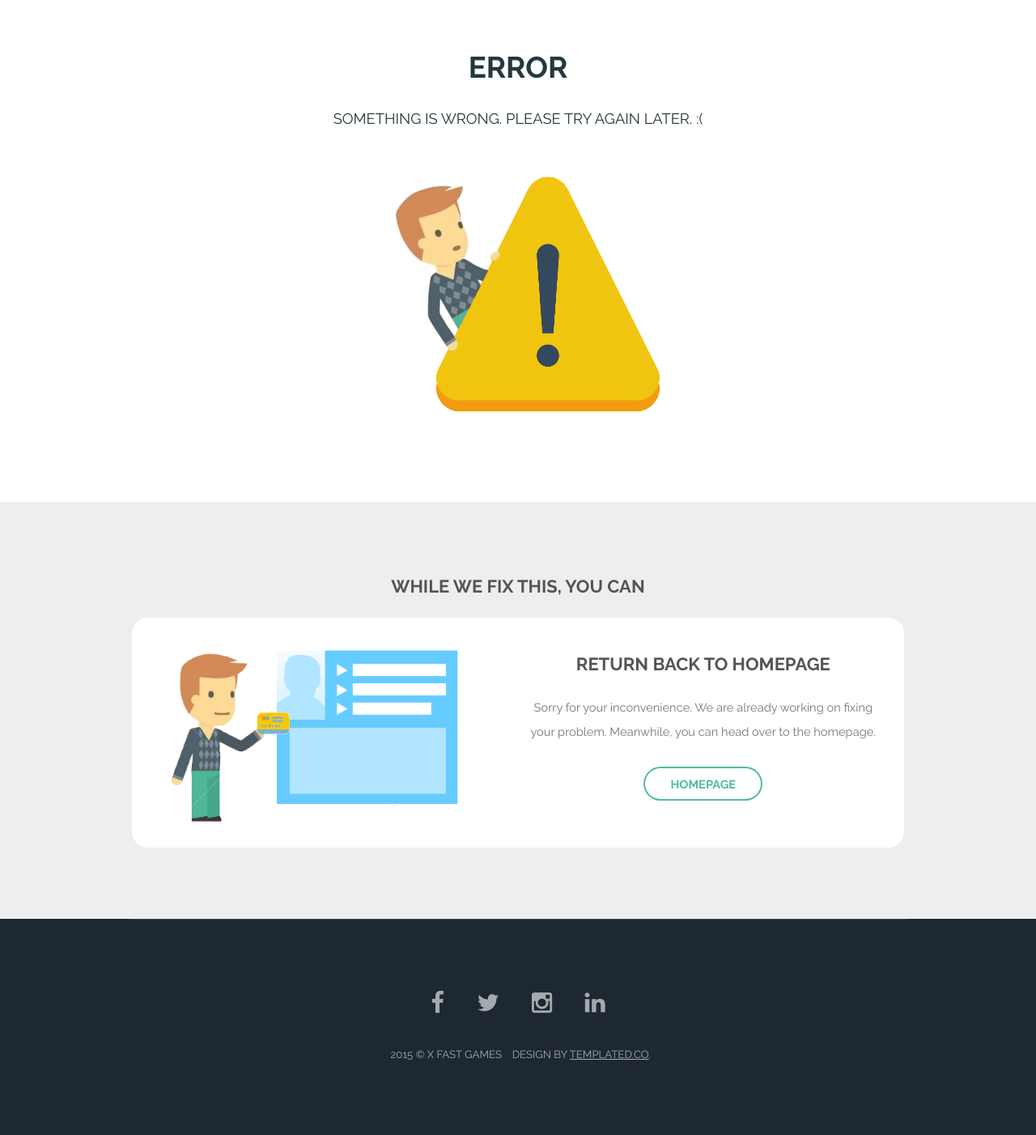
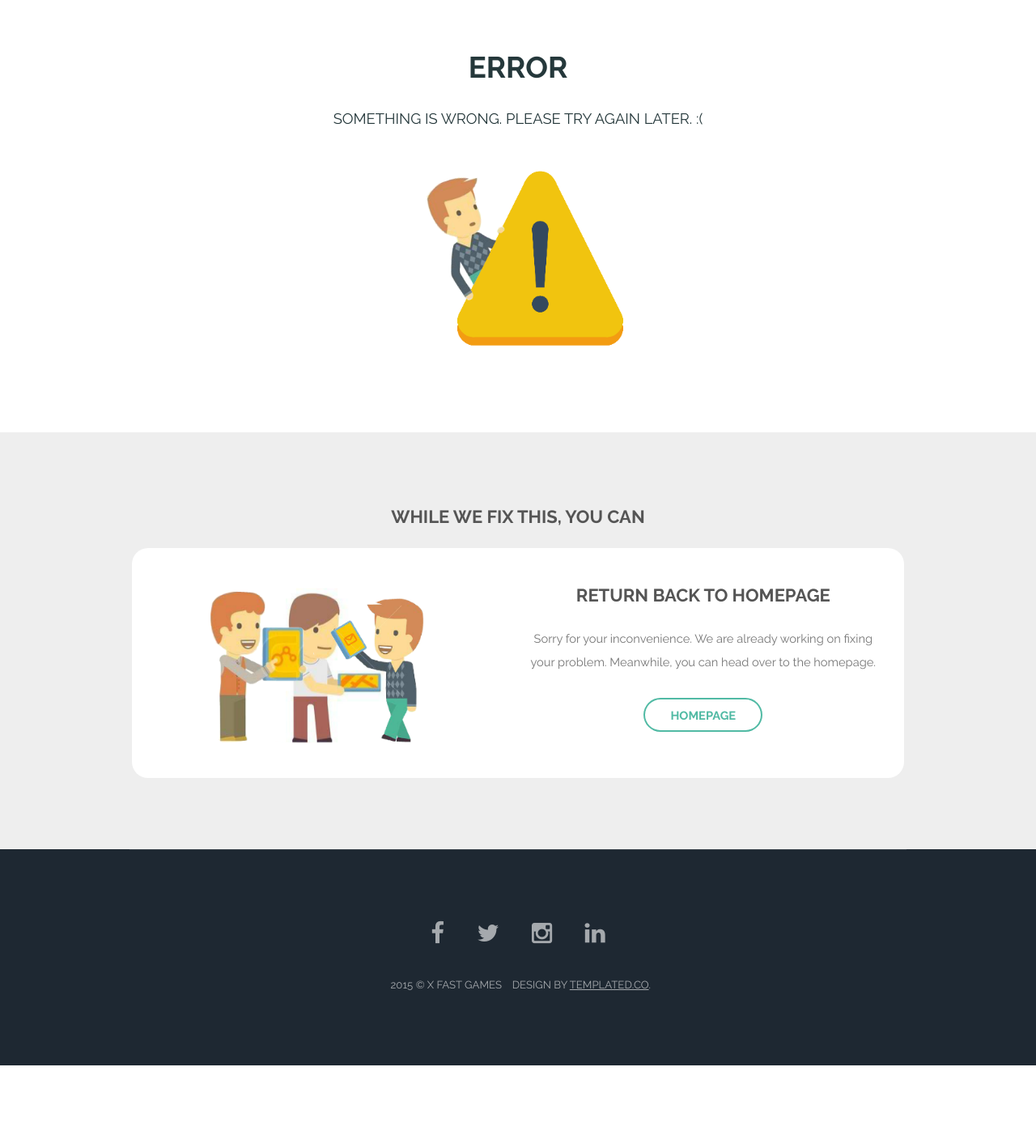
Before and after one commit to xxfast/AssignmentBuddy, a PHP site: page /error.php?type=1 in a window 1280 px wide. Shown: the part 48-1450 px from the top of the page at 81% size. After the commit the page ends 1364 px from the top, so only its background shows below. Run offline with PHP 8.4, Linux system fonts and the light colour scheme.

Commit message:
changed image

```diff
--- a/error.php
+++ b/error.php
@@ -39,7 +39,7 @@
 							}
 						?>
 					</p>
-					<p><img src="images/error.png" alt="" /></p>
+					<p><img src="images/error.png" width='35%' alt="" /></p>
 				</header>
 			</div>
 		</section>
@@ -50,7 +50,7 @@
 						<h2>While we fix this, you can</h2>
 					<div>
 					<article class="feature left">
-						<span class="image"><img src="images/pic01.png" alt="" /></span>
+						<span class="image"><img src="images/pic02.png" alt="" /></span>
 						<div class="content">
 							<h2>Return back to homepage</h2>
 							<p>
```
